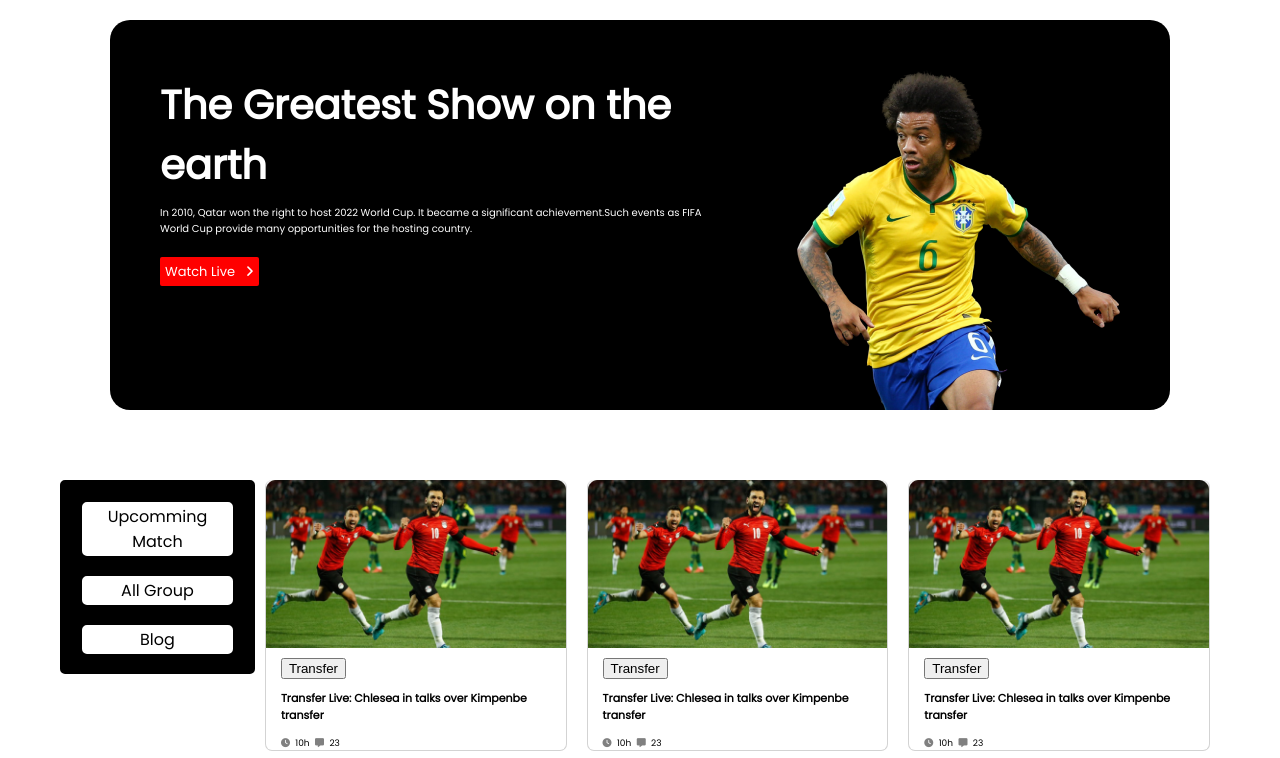
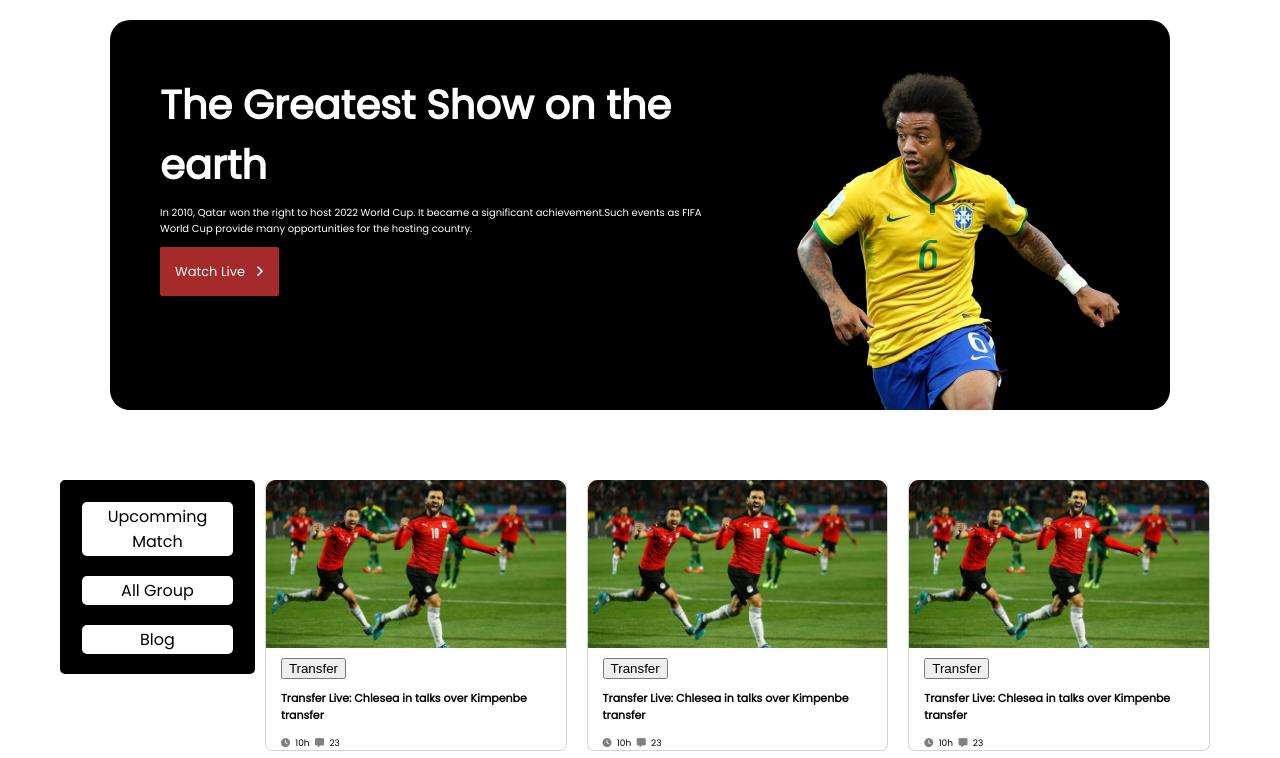
Before and after one commit to DiprodipDas/second-assignment, a plain HTML site: page index.html in a window 1280 px wide. In both pictures the pointer is over the link "Watch Live". Shown: the top 758 px of the page. Drawn offline with Linux system fonts and the light colour scheme.

Commit message:
modify button transform

```diff
--- a/index.html
+++ b/index.html
@@ -21,7 +21,8 @@
                     as FIFA World Cup provide many opportunities for the hosting country.
                 </p>
                 <br>
-                <a class="link-button" target="_blank" href="https://web.facebook.com/diprodip.das.9/">Watch Live <i
+                <a class="link-button" id="link-transform" target="_blank"
+                    href="https://web.facebook.com/diprodip.das.9/">Watch Live <i
                         class="fa-solid fa-angle-right"></i></a>
             </div>
             <div class="flex-width">
--- a/styles/style.css
+++ b/styles/style.css
@@ -26,6 +26,7 @@ p {
     border-radius: 2px;
     font-size: small;
     font-weight: 100;
+    transition: 1s;
 
 }
 
@@ -66,6 +67,13 @@ p {
 .flex-width {
 
     color: white;
+}
+
+.container a:hover {
+    background-color: brown;
+    padding: 15px;
+    transform: scale(0, 1);
+
 }
 
 /*------------------
```
